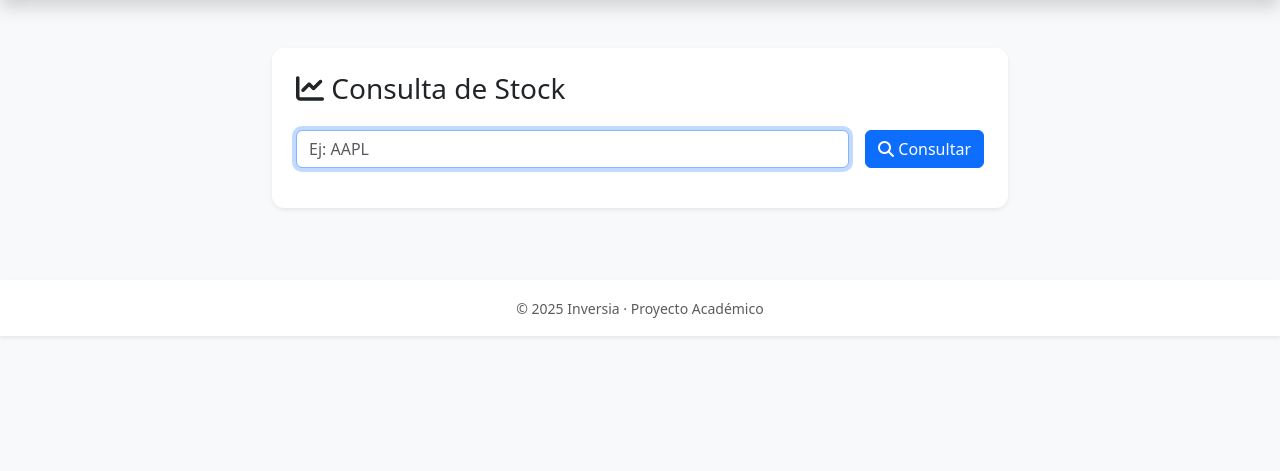
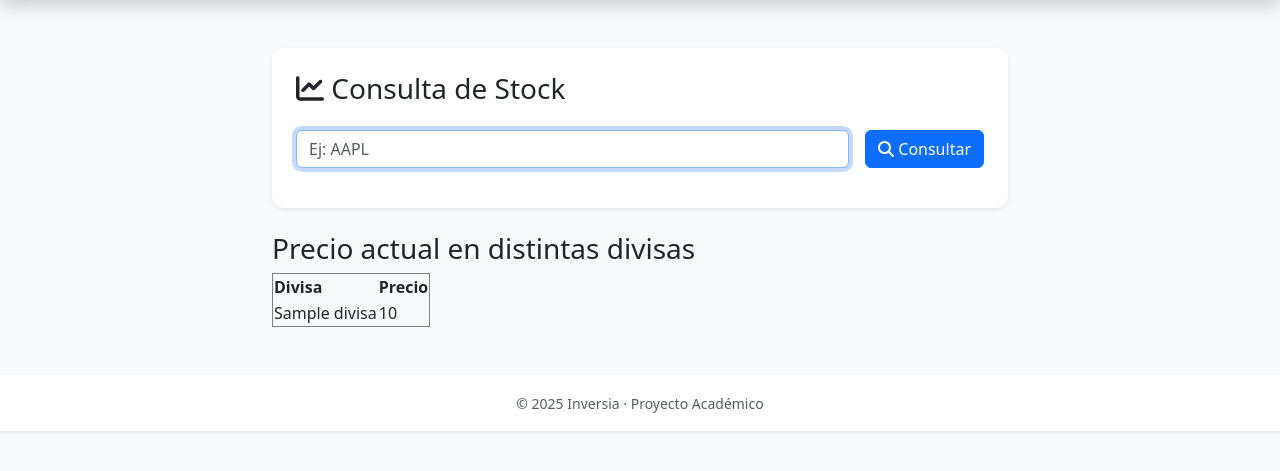
Before and after one commit to kalizapan/Inversia, a Flask app: template templates/consulta.html in a window 1280 px wide. Shown: the part 56-527 px from the top of the page. Run offline with Flask 3, Linux system fonts and the light colour scheme; the template is opened without the code that fills it: most values are stand-ins (such as "Sample title", 1, 10 or a date in 2020).

Commit message:
Agregue la conversion de divisas al area de consultas y al archivo pdf

```diff
--- a/app.py
+++ b/app.py
@@ -106,6 +106,18 @@ with SessionLocal() as db:
             institucion='Universidad X'
         ))
         db.commit()
+
+# Tipo de cambio desde frankfurter
+def get_exchange_rates(base='USD'):
+    try:
+        url = f'https://api.frankfurter.app/latest?from={base}&to=MXN,EUR,GBP,JPY'
+        r = requests.get(url)
+        data = r.json()
+        return data['rates']
+    except Exception as e:
+        print(f"[ERROR Frankfurter] {e}")
+        return {'MXN': 0, 'EUR': 0, 'GBP': 0, 'JPY': 0}
+
 
 def fetch_and_plot_td(ticker):
     """
@@ -280,6 +292,39 @@ def generate_portfolio_pdf(user_id):
         )
     )
 
+    # 7) Agregar conversión de divisas usando último ticker
+    ultimo = tickers[-1]
+    params = {
+        'symbol': ultimo,
+        'interval': '1day',
+        'outputsize': 1,
+        'apikey': TD_API_KEY,
+        'format': 'JSON'
+    }
+    r = requests.get(TD_URL, params=params).json()
+    price = float(r['values'][0]['close'])
+    rates = get_exchange_rates()
+    conv_table = [['Divisa', 'Precio']]
+    for divisa in ['USD', 'MXN', 'EUR', 'GBP', 'JPY']:
+        mult = 1 if divisa == 'USD' else rates[divisa]
+        conv_table.append([divisa, f"{round(price * mult, 2):,.2f}"])
+
+    table2 = Table(conv_table, colWidths=[2*inch, 2*inch])
+    table2.setStyle(TableStyle([
+        ('BACKGROUND',(0,0),(-1,0),colors.HexColor('#264653')),
+        ('TEXTCOLOR',(0,0),(-1,0),colors.white),
+        ('ALIGN',(0,0),(-1,-1),'CENTER'),
+        ('FONTNAME',(0,0),(-1,0),'Helvetica-Bold'),
+        ('FONTSIZE',(0,0),(-1,0),12),
+        ('BACKGROUND',(0,1),(-1,-1),colors.whitesmoke),
+        ('GRID',(0,0),(-1,-1),0.5,colors.gray),
+    ]))
+    flowables += [
+        Spacer(1, 0.3*inch),
+        Paragraph("Conversión de divisas", styles['Heading2']),
+        table2
+    ]
+
     # 7) Generar PDF
     doc.build(flowables)
     return pdf_path
@@ -390,16 +435,20 @@ def register():
             return redirect('/')
     return render_template('register.html')
 
-@app.route('/consulta', methods=['GET','POST'])
+@app.route('/consulta', methods=['GET', 'POST'])
 def consulta():
     if 'user_id' not in session:
         return redirect('/')
+
     error = None
     resultado = None
     ticker = ''
+    conversiones = {}
+
     if request.method == 'POST':
         raw = request.form.get('ticker', '')
         ticker = raw.strip().upper()
+
         if not ticker:
             error = 'El ticker es obligatorio.'
         elif len(ticker) > MAX_LEN['ticker']:
@@ -409,16 +458,41 @@ def consulta():
         else:
             try:
                 resultado = fetch_and_plot_td(ticker)
+
+                # Obtener precio más reciente (USD)
+                params = {
+                    'symbol': ticker,
+                    'interval': '1day',
+                    'outputsize': 1,
+                    'apikey': TD_API_KEY,
+                    'format': 'JSON'
+                }
+                r = requests.get(TD_URL, params=params).json()
+                price = float(r['values'][0]['close'])
+
+                # Obtener tasas de cambio
+                rates = get_exchange_rates()
+                conversiones = {
+                    'USD': round(price, 2),
+                    'MXN': round(price * rates['MXN'], 2),
+                    'EUR': round(price * rates['EUR'], 2),
+                    'GBP': round(price * rates['GBP'], 2),
+                    'JPY': round(price * rates['JPY'], 2),
+                }
+
             except ValueError as ve:
                 error = str(ve)
             except Exception as e:
                 error = f"Error inesperado al consultar: {e}"
+
     return render_template(
         'consulta.html',
         error=error,
         resultado=resultado,
-        ticker=ticker
+        ticker=ticker,
+        conversiones=conversiones
     )
+
 
 @app.route('/add', methods=['POST'])
 def add_portfolio():
--- a/templates/consulta.html
+++ b/templates/consulta.html
@@ -54,6 +54,22 @@
       </div>
     </div>
     {% endif %}
+    {% if conversiones %}
+    <h3>Precio actual en distintas divisas</h3>
+    <table border="1">
+      <tr>
+        <th>Divisa</th>
+        <th>Precio</th>
+      </tr>
+      {% for divisa, valor in conversiones.items() %}
+      <tr>
+        <td>{{ divisa }}</td>
+        <td>{{ valor }}</td>
+      </tr>
+      {% endfor %}
+    </table>
+    {% endif %}
+
   </div>
 </div>
 {% endblock %}
```
Also changed, not shown: database.db, static/AAPL_rend_1748043645.png (added), static/AAPL_rend_1748043724.png (added), static/AAPL_rend_1748047631.png (added), static/GOOGL_rend_1748043548.png (added), static/GOOGL_rend_1748046878.png (added), static/portfolio_consolidado_1748043553.png (added), static/portfolio_consolidado_1748047683.png (added), static/portfolio_consolidado_1748047694.png (added), static/portfolio_consolidado_1748047698.png (added), static/portfolio_individual_1748043553.png (added), static/portfolio_individual_1748047683.png (added), static/portfolio_individual_1748047694.png (added), static/portfolio_individual_1748047698.png (added), 1 other file.
